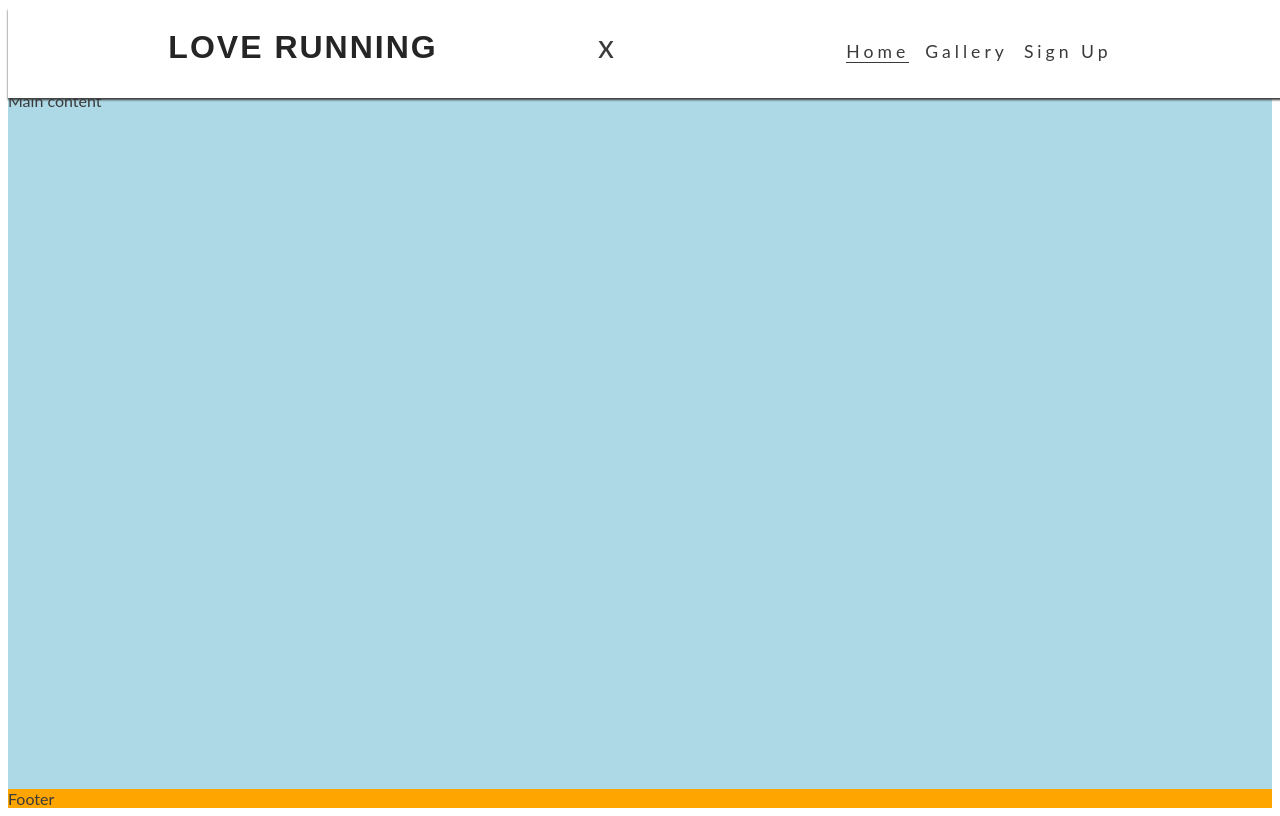
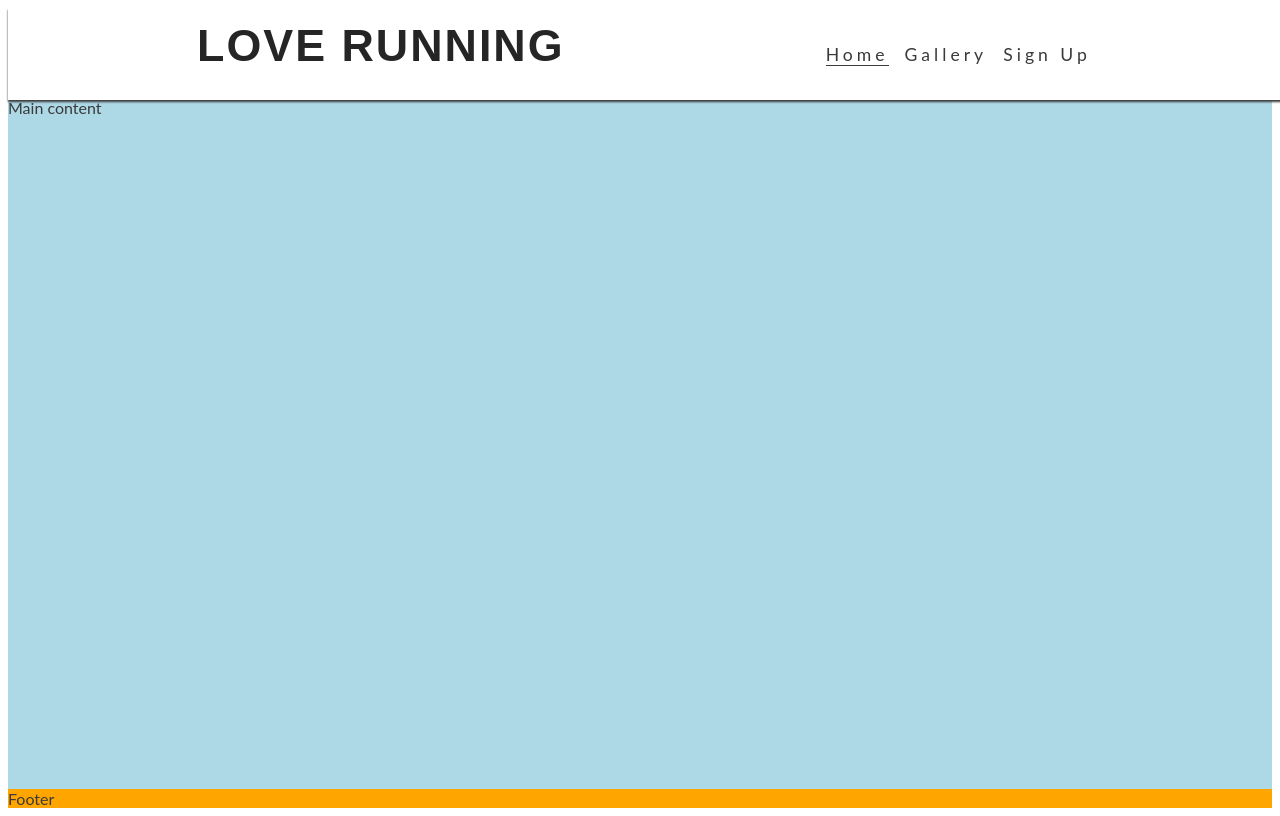
Before and after one commit to Yuss76A/love-running, a plain HTML site: page index.html in a window 1280 px wide. Drawn offline with Linux system fonts and the light colour scheme.

Commit message:
Make logo larger, push main down to show under larger header

```diff
--- a/assets/css/style.css
+++ b/assets/css/style.css
@@ -110,6 +110,7 @@ footer{
         box-shadow: none;
         width: fit-content;
         padding-right: 1rem;
+    }
 
         #menu {
             display: flex;
@@ -124,14 +125,13 @@ footer{
         }
         #logo {
         font-size: 280%;
-        line height: 75px;
-        margine; 0 0.5rem
+        line-height: 75px;
+        margin: 0 0.5rem;
         }
 
         /* Main Content */
         main {
             /* Push main content down to accomodate larger header */
-            margin-top: 85px;
+            margin-top: 90px;
         }
-    }
 }
```
